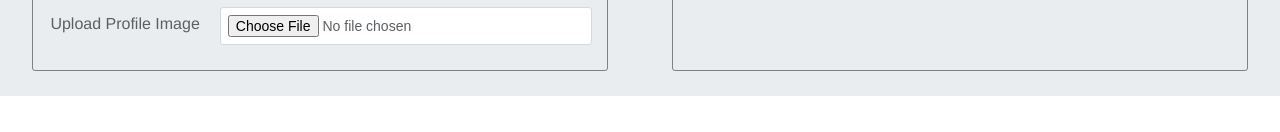
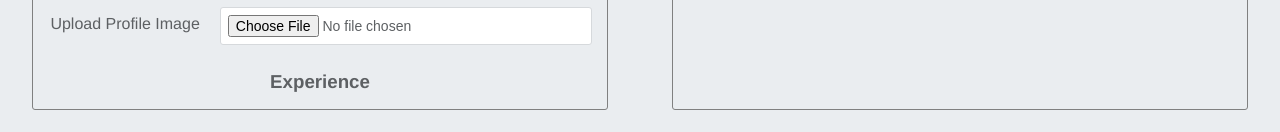
Before and after one commit to chapmancbVCU/cv-application, a React (Create React App) app: page / in a window 1280 px wide. Shown: the part 767-899 px from the top of the page. Before the commit the page ends 863 px from the top, so only its background shows below. Built offline with nearby package versions, Linux system fonts and the light colour scheme.

Commit message:
Added title for experience section of form.

```diff
--- a/src/components/Form.tsx
+++ b/src/components/Form.tsx
@@ -162,6 +162,7 @@ const Form : FC<ApplicationProps> = ({
                         type="file"
                         onChange={(event) => uploadFile(event)}/>
                 </div>
+                <h3>Experience</h3>
             </form>
         </div>
     );
```
